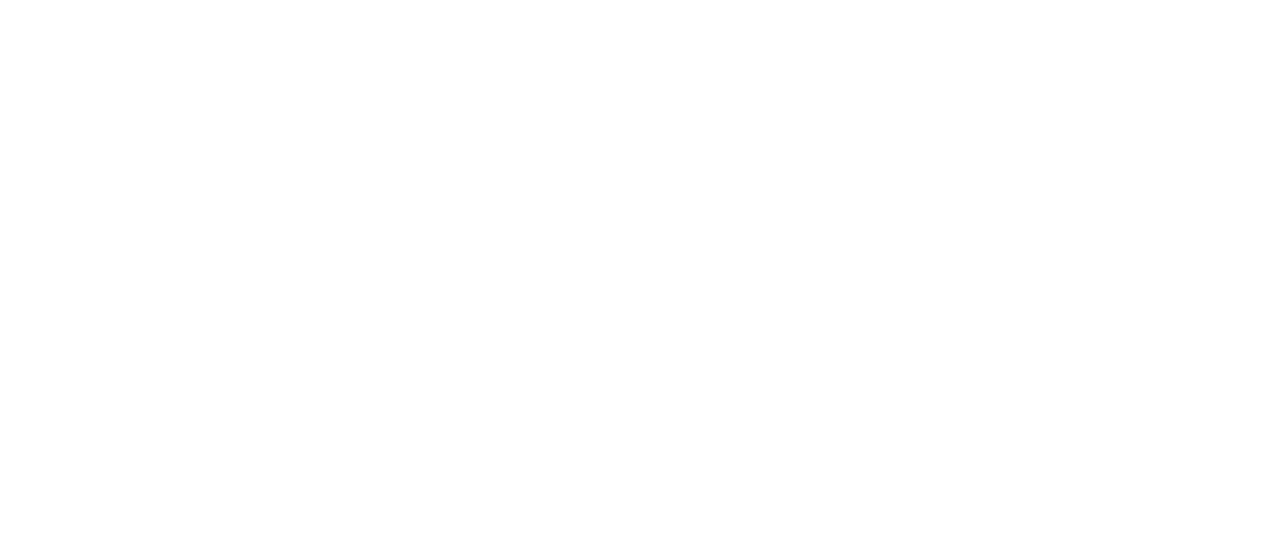
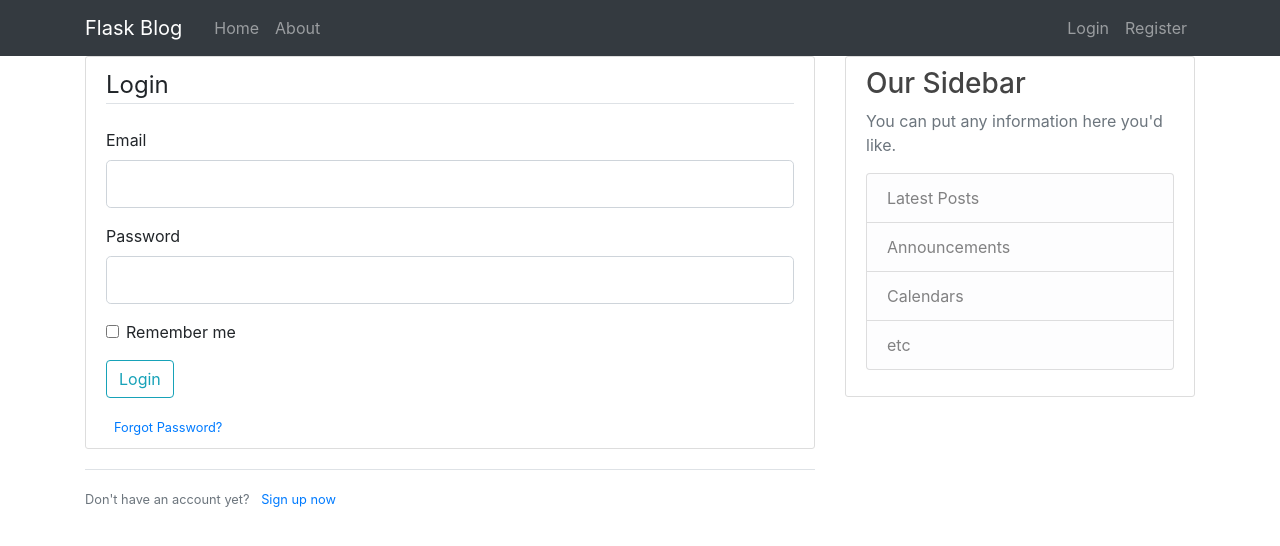
Before and after one commit to suplolx/flask-cursus, a Flask app: page /login in a window 1280 px wide. Before the commit the part shown is empty. Shown: the top 546 px of the page. Run offline with Flask 2, Linux system fonts and the light colour scheme; some libraries are stand-ins or nearby versions.

Commit message:
added login and register html and validation

```diff
--- a/flaskblog.py
+++ b/flaskblog.py
@@ -41,9 +41,15 @@ def register():
     return render_template("register.html", title="Register", form=form)
 
 
-@app.route("/login")
+@app.route("/login", methods=["POST", "GET"])
 def login():
     form = LoginForm()
+    if form.validate_on_submit():
+        if form.email.data == 'admin@kr8tig.nl' and form.password.data == "Welkom01":
+            flash("You have been logged in successfully", category="success")
+            return redirect(url_for('index'))
+        else:
+            flash("Login unsuccessful. Please check username and password", category="danger")
     return render_template("login.html", title="Login", form=form)
 
 
--- a/templates/layout.html
+++ b/templates/layout.html
@@ -22,13 +22,13 @@
             </button>
             <div class="collapse navbar-collapse" id="navbarToggle">
                 <div class="navbar-nav mr-auto">
-                <a class="nav-item nav-link" href="/">Home</a>
-                <a class="nav-item nav-link" href="/about">About</a>
+                <a class="nav-item nav-link" href="{{ url_for('index') }}">Home</a>
+                <a class="nav-item nav-link" href="{{ url_for('about') }}">About</a>
                 </div>
 
                 <div class="navbar-nav">
-                <a class="nav-item nav-link" href="/login">Login</a>
-                <a class="nav-item nav-link" href="/register">Register</a>
+                <a class="nav-item nav-link" href="{{ url_for('login') }}">Login</a>
+                <a class="nav-item nav-link" href="{{ url_for('register') }}">Register</a>
                 </div>
             </div>
             </div>
--- a/templates/login.html
+++ b/templates/login.html
@@ -0,0 +1,59 @@
+{% extends "layout.html" %}
+
+{% block content %}
+
+<div class="content-section">
+    <form method="POST" action="">
+        {{ form.hidden_tag() }}
+        <fieldset class="form-group">
+            <legend class="border-bottom mb-4">Login</legend>
+
+            <div class="form-group">
+                {{ form.email.label(class="form-control-label") }}
+
+                {% if form.email.errors %}
+                {{ form.email(class="form-control form-control-lg is-invalid") }}
+                <div class="invalid-feedback">
+                    {% for error in form.email.errors %}
+                        <span>{{ error }}</span>
+                    {% endfor %}
+                </div>
+                {% else %}
+                    {{ form.email(class="form-control form-control-lg") }}
+                {% endif %}
+            </div>
+            <div class="form-group">
+                {{ form.password.label(class="form-control-label") }}
+
+                {% if form.password.errors %}
+                {{ form.password(class="form-control form-control-lg is-invalid") }}
+                <div class="invalid-feedback">
+                    {% for error in form.password.errors %}
+                        <span>{{ error }}</span>
+                    {% endfor %}
+                </div>
+                {% else %}
+                    {{ form.password(class="form-control form-control-lg") }}
+                {% endif %}
+            </div>
+            <div class="form-check">
+                {{ form.remember(class="form-check-input") }}
+                {{ form.remember.label(class="form-check-label") }}
+            </div>
+
+        </fieldset>
+        <div class="form-group">
+            {{ form.submit(class="btn btn-outline-info") }}
+        </div>
+        <small class="text-muted ml-2">
+            <a href="#">Forgot Password?</a>
+        </small>
+    </form>
+</div>
+<div class="border-top pt-3">
+    <small class="text-muted">
+        Don't have an account yet? <a href="{{ url_for('login') }}" class="ml-2">Sign up now</a>
+    </small>
+</div>
+
+{% endblock content %}
```
Also changed, not shown: templates/register.html (+44 -4 lines).
